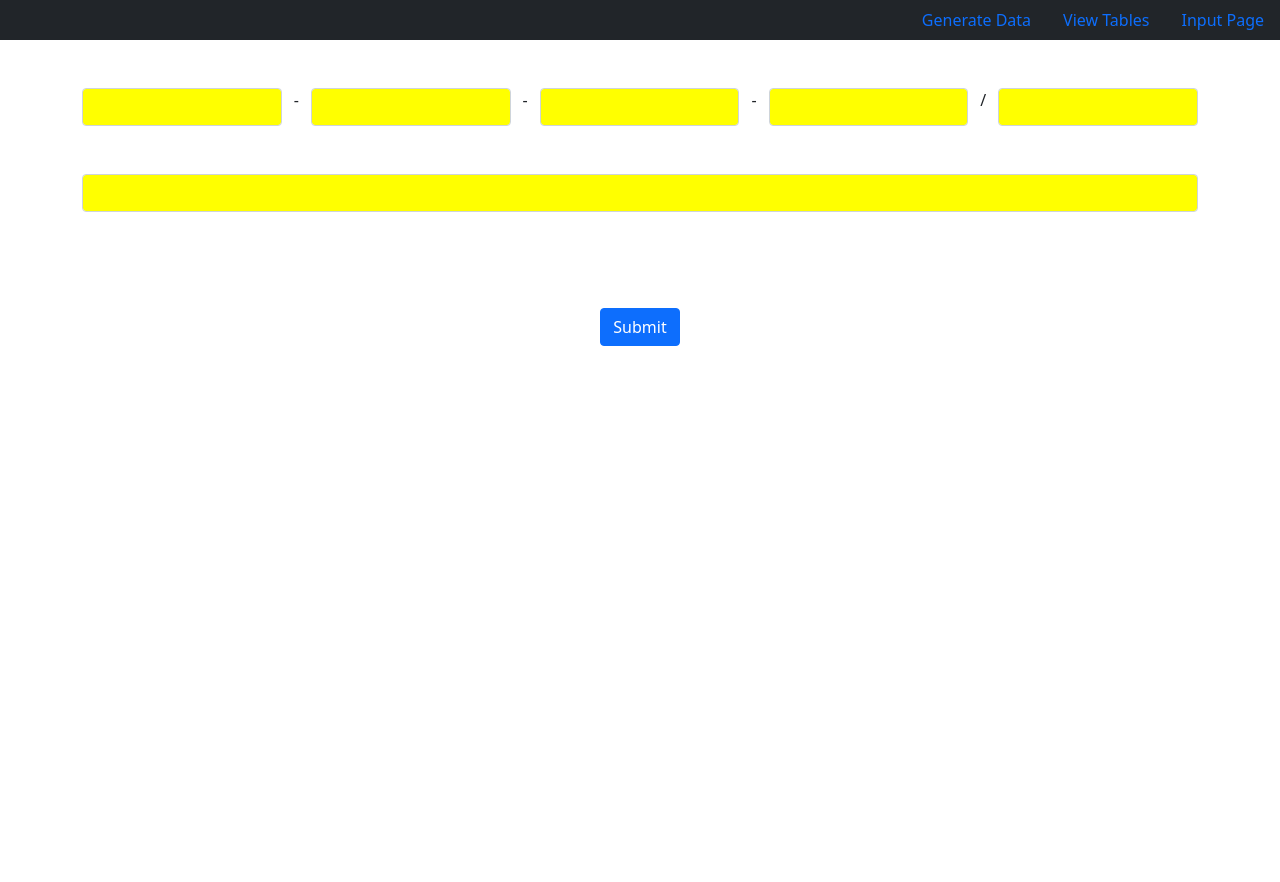
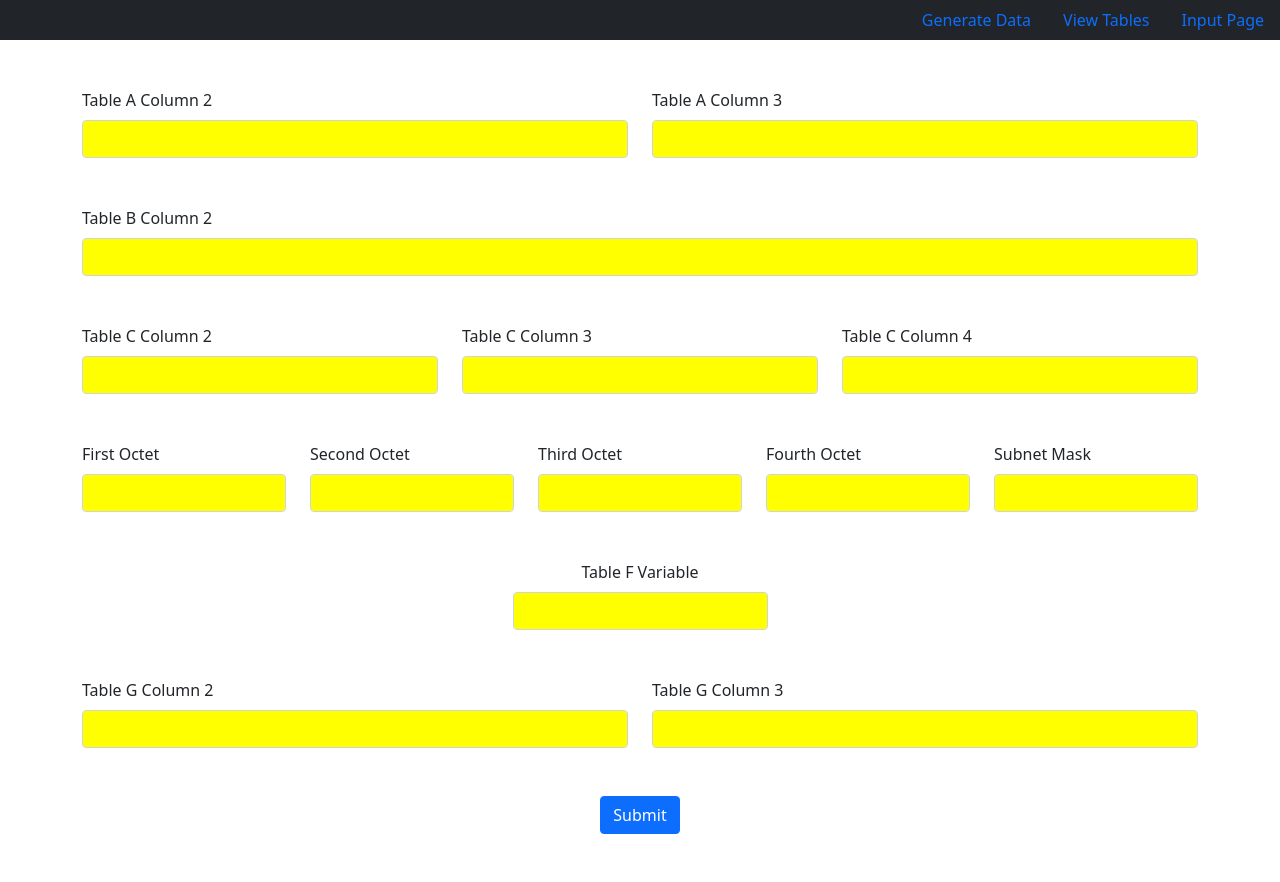
Before and after one commit to Emmanuel678912/andrew-hall, a Django app: page / in a window 1280 px wide. Before the commit the page ends 346 px from the top, so only its background shows below. Run offline with Django 3.2, Linux system fonts and the light colour scheme; some libraries are stand-ins or nearby versions.

Commit message:
completed input page

```diff
--- a/iplookup/templates/input-page.html
+++ b/iplookup/templates/input-page.html
@@ -8,31 +8,90 @@
             {% csrf_token %}
             <div class="row">
                 <div class="col">
+                    <label class="form-label">Table A Column 2</label>
+                    <input type="text" style="background-color: yellow;" class="form-control" name="a-column-2">
+                </div>
+
+                <div class="col">
+                    <label class="form-label">Table A Column 3</label>
+                    <input type="text" style="background-color: yellow;" class="form-control" name="a-column-3">
+                </div>
+            </div>
+
+            <div class="row my-5">
+                <div class="col">
+                    <label class="form-label">Table B Column 2</label>
+                    <input type="text" style="background-color: yellow;" class="form-control" name="b-column-2">
+                </div>
+            </div>
+
+            <div class="row my-5">
+                <div class="col">
+                    <label class="form-label">Table C Column 2</label>
+                    <input type="text" style="background-color: yellow;" class="form-control" name="c-column-2">
+                </div>
+
+                <div class="col">
+                    <label class="form-label">Table C Column 3</label>
+                    <input type="text" style="background-color: yellow;" class="form-control" name="c-column-3">
+                </div>
+
+                <div class="col">
+                    <label class="form-label">Table C Column 4</label>
+                    <input type="text" style="background-color: yellow;" class="form-control" name="c-column-4">
+                </div>
+            </div>
+
+            <div class="row my-5">
+                <div class="col">
+                    <label class="form-label">First Octet</label>
                     <input type="text" style="background-color: yellow;" class="form-control" name="first">
                 </div>
-                -
+
                 <div class="col">
+                    <label class="form-label">Second Octet</label>
                     <input type="text" style="background-color: yellow;" class="form-control" name="second">
                 </div>
-                -
+
                 <div class="col">
+                    <label class="form-label">Third Octet</label>
                     <input type="text" style="background-color: yellow;" class="form-control" name="third">
                 </div>
-                -
+
                 <div class="col">
+                    <label class="form-label">Fourth Octet</label>
                     <input type="text" style="background-color: yellow;" class="form-control" name="fourth">
                 </div>
-                /
+
                 <div class="col">
+                    <label class="form-label">Subnet Mask</label>
                     <input type="text" style="background-color: yellow;" class="form-control" name="subnet-mask">
                 </div>
 
-                <div class="w-100"></div>
 
-                <div class="col my-5">
-                    <input type="text" style="background-color: yellow;" class="form-control" name="variable">
+            </div>
+
+            <center>
+                <div class="row" style="width:25%;">
+                    <div class="col">
+                        <label class="form-label">Table F Variable</label>
+                        <input type="text" style="background-color: yellow;" class="form-control" name="variable">
+                    </div>
+                </div>
+            </center>
+
+            <div class="row my-5">
+                <div class="col">
+                    <label class="form-label">Table G Column 2</label>
+                    <input type="text" style="background-color: yellow;" class="form-control" name="g-column-2">
+                </div>
+
+                <div class="col">
+                    <label class="form-label">Table G Column 3</label>
+                    <input type="text" style="background-color: yellow;" class="form-control" name="g-column-3">
                 </div>
             </div>
+
 
             <div class="row my-5">
                 <center><button class="btn btn-primary" type="submit" value="Submit">Submit</button></center>
--- a/iplookup/views.py
+++ b/iplookup/views.py
@@ -1,9 +1,22 @@
 from django.shortcuts import render
 from .models import *
 
-# Create your views here.
+# handles the data for input page
 def input_page(request):
+
+    # gets the input data from the form
     if request.method == 'POST':
+        # gets all input data
+        tablea_column2 = request.POST.get('a-column-2')
+        tablea_column3 = request.POST.get('a-column-3')
+
+        tableb_column2 = request.POST.get('b-column-2')
+
+        tablec_column2 = request.POST.get('c-column-2')
+        tablec_column3 = request.POST.get('c-column-3')
+        tablec_column4 = request.POST.get('c-column-4')
+
+
         first_octet = request.POST.get('first')
         second_octet = request.POST.get('second')
         third_octet = request.POST.get('third')
@@ -11,79 +24,132 @@ def input_page(request):
         subnet_mask = request.POST.get('subnet-mask')
         variable = request.POST.get('variable')
 
+        tableg_column2 = request.POST.get('g-column-2')
+        tableg_column3 = request.POST.get('g-column-3')
+
         loop_count = 0
 
         third_octet_count = 0
 
         fourth_octet_count = 2
 
+        # Saves data to Table A
+        tablea, created = TableA.objects.get_or_create(
+            column2=tablea_column2,
+            column3=tablea_column3
+        )
+
+        tablea.save()
+
+        # Saves data to Table B
+        tableb, created = TableB.objects.get_or_create(
+            column2=tableb_column2
+        )
+
+        tableb.save()
+
+        # Saves data to Table C
+        tablec, created = TableC.objects.get_or_create(
+            column2=tablec_column2,
+            column3=tablec_column3,
+            column4=tablec_column4
+        )
+
+        tablec.save()
+
+        # Saves data to table D
         for i in range(256):
             loop_count += 1
 
-            table, created = TableD.objects.get_or_create(
+            try:
+                table, created = TableD.objects.get_or_create(
+                        first_octet=first_octet,
+                        second_octet=second_octet,
+                        third_octet=third_octet,
+                        fourth_octet=str(int(fourth_octet) + loop_count),
+                        subnet_mask=subnet_mask
+                )
+
+                table.save()
+
+            except:
+                break
+
+        # Saves data to table E
+        for i in range(256):
+            loop_count += 1
+            try:
+                if loop_count < 129:
+                    table, created = TableE.objects.get_or_create(
+                        first_octet=first_octet,
+                        second_octet=second_octet,
+                        third_octet=third_octet,
+                        fourth_octet=fourth_octet,
+                        subnet_mask=subnet_mask
+                    )
+
+                else:
+                    third_octet_count += 1
+
+                    fourth_octet_count += 2
+
+                    table, created = TableE.objects.get_or_create(
                     first_octet=first_octet,
                     second_octet=second_octet,
-                    third_octet=third_octet,
-                    fourth_octet=str(int(fourth_octet) + loop_count),
-                    subnet_mask=subnet_mask
-            )
-
-            table.save()
-
-
-        for i in range(256):
-            loop_count += 1
-            if loop_count < 129:
-                table, created = TableE.objects.get_or_create(
-                    first_octet=first_octet,
-                    second_octet=second_octet,
-                    third_octet=third_octet,
-                    fourth_octet=fourth_octet,
+                    third_octet=str(int(third_octet) + third_octet_count),
+                    fourth_octet=str(int(fourth_octet) + fourth_octet_count),
                     subnet_mask=subnet_mask
                 )
 
-            else:
-                third_octet_count += 1
 
-                fourth_octet_count += 2
+                table.save()
 
-                table, created = TableE.objects.get_or_create(
-                first_octet=first_octet,
-                second_octet=second_octet,
-                third_octet=str(int(third_octet) + third_octet_count),
-                fourth_octet=str(int(fourth_octet) + fourth_octet_count),
-                subnet_mask=subnet_mask
-            )
-
-
-
-            table.save()
+            except:
+                break
 
 
         third_octet_count2 = 0
 
+        # Saves data to table F
         for i in range(64):
 
-            table, created = TableF.objects.get_or_create(
-                    first_octet=first_octet,
-                    second_octet=second_octet,
-                    third_octet=str(int(third_octet) + int(third_octet_count2)),
-                    fourth_octet=fourth_octet,
-                    subnet_mask=subnet_mask,
-                    variable=variable
-            )
+            try:
 
-            table.save()
+                table, created = TableF.objects.get_or_create(
+                        first_octet=first_octet,
+                        second_octet=second_octet,
+                        third_octet=str(int(third_octet) + int(third_octet_count2)),
+                        fourth_octet=fourth_octet,
+                        subnet_mask=subnet_mask,
+                        variable=variable
+                )
 
-            third_octet_count2 += 4
+                table.save()
 
+                third_octet_count2 += 4
 
+            except:
+                break
+
+        # Saves data to table G
+        tableg, created = TableG.objects.get_or_create(
+            column2=tableg_column2,
+            column3=tableg_column3
+        )
+
+        tableg.save()
 
 
     context = {}
     return render(request, 'input-page.html', context)
 
+# Handles the logic for the generate page
 def generate_page(request):
+
+    # gets the vendor name and host name
+    if request.method == 'POST':
+        vendor = request.POST.get('vendor')
+        hostname = request.POST.get('host')
 
     context = {}
 
```
Also changed, not shown: iplookup/models.py (+25 -22 lines), iplookup/templates/generate-page.html (+8 -3 lines), iplookup/migrations/0002_auto_20210602_1025.py (added), iplookup/migrations/0003_auto_20210602_1028.py (added), iplookup/migrations/0004_remove_tableb_column3.py (added), iplookup/migrations/0005_tablec_column4.py (added).
